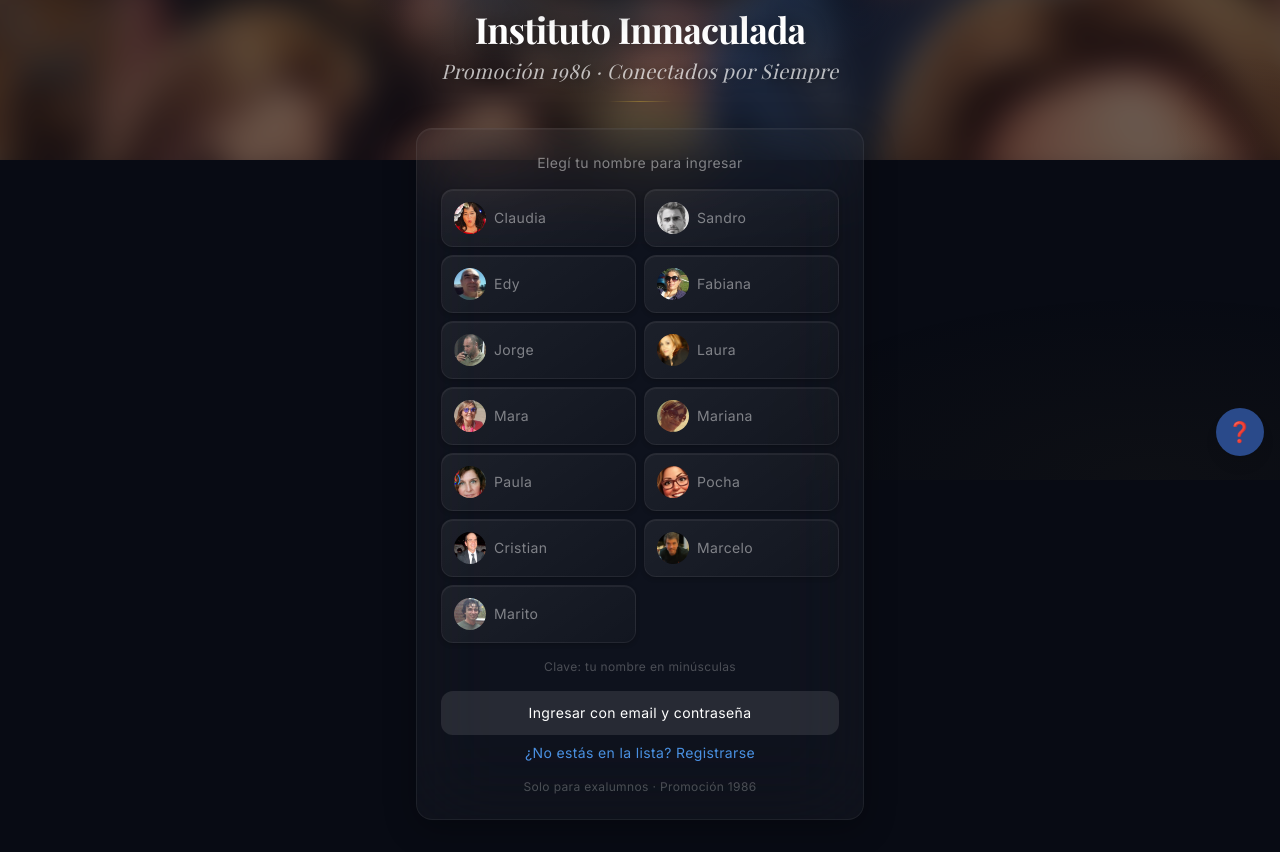
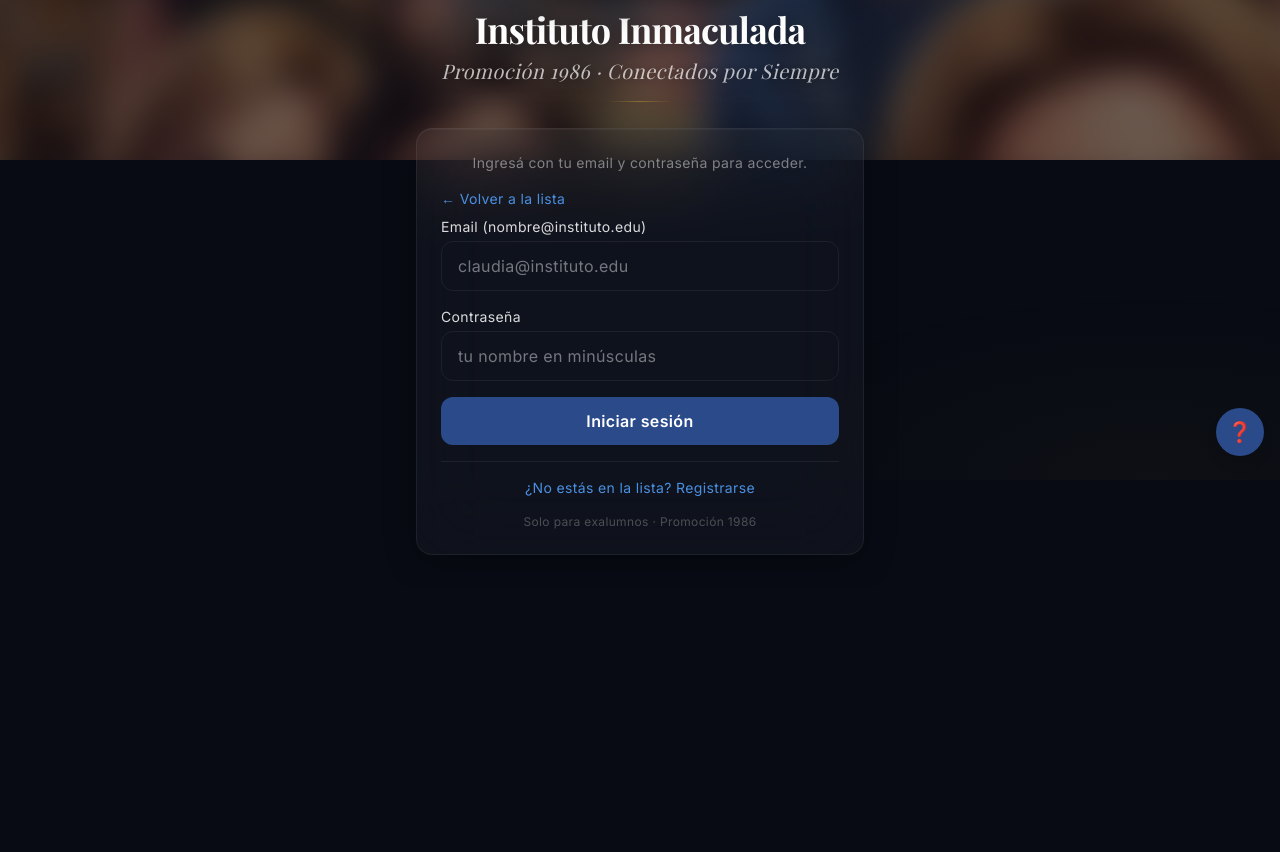
Before and after one commit to webfireone/colegio, a React (Vite) app: page /login in a window 1280 px wide. Shown: the part 320-1172 px from the top of the page. After the commit the page ends 907 px from the top, so only its background shows below. Built offline with nearby package versions, Linux system fonts and the light colour scheme.

Commit message:
Show traditional email login on first entry and hide user list

```diff
--- a/src/components/auth/LoginForm.tsx
+++ b/src/components/auth/LoginForm.tsx
@@ -14,7 +14,7 @@ export function LoginForm() {
   const { login, loginConNombre, cargando, error, limpiarError } = useAuthStore()
   const [email, setEmail] = useState('')
   const [password, setPassword] = useState('')
-  const [modo, setModo] = useState<'form' | 'lista'>('lista')
+  const [modo, setModo] = useState<'form' | 'lista'>('form')
 
   const handleSubmit = async (e: React.FormEvent) => {
     e.preventDefault()
--- a/src/pages/LoginPage.tsx
+++ b/src/pages/LoginPage.tsx
@@ -1,20 +1,13 @@
 import { useNavigate, Navigate } from 'react-router-dom'
-import { getFotoPerfil } from '../utils/fotos'
-import { useAuthStore, USUARIOS_REALES } from '../store/authStore'
+import { useAuthStore } from '../store/authStore'
+import { LoginForm } from '../components/auth/LoginForm'
 
 export function LoginPage() {
   const navigate = useNavigate()
-  const { loginConNombre, cargando, error, limpiarError } = useAuthStore()
   const estaAutenticado = useAuthStore((s) => s.estaAutenticado)
 
   if (estaAutenticado) {
     return <Navigate to="/" replace />
-  }
-
-  const handleClickUsuario = async (nombre: string) => {
-    limpiarError()
-    await loginConNombre(nombre)
-    if (!useAuthStore.getState().error) navigate('/')
   }
 
   return (
@@ -92,46 +85,12 @@ export function LoginPage() {
       <div className="relative z-10 flex-1 flex items-start justify-center px-4 pb-8 -mt-8">
         <div className="w-full max-w-md glass-deep rounded-2xl p-6 shadow-[0_8px_32px_rgba(0,0,0,0.4)]">
           <p className="text-center text-sm text-[var(--color-texto-secundario)] mb-4">
-            Elegí tu nombre para ingresar
+            Ingresá con tu email y contraseña para acceder.
           </p>
 
-          {error && (
-            <div className="p-3 rounded-lg bg-[var(--color-error)]/10 text-[var(--color-error)] text-sm mb-4 text-center animate-fade-in border border-[var(--color-error)]/20" role="alert">
-              {error}
-            </div>
-          )}
+          <LoginForm />
 
-          <div className="grid grid-cols-2 gap-2">
-            {Object.entries(USUARIOS_REALES).map(([key, u]) => (
-              <button
-                key={key}
-                onClick={() => handleClickUsuario(key)}
-                disabled={cargando}
-                className="engraved-pill flex items-center gap-2 p-3 text-left hover-lift"
-              >
-                <div className="w-8 h-8 rounded-full overflow-hidden flex-shrink-0 bg-gradient-to-br from-[var(--color-institucional)] to-[var(--color-celeste)]">
-                  <img
-                    src={getFotoPerfil(u.nombre)}
-                    alt=""
-                    className="w-full h-full object-cover"
-                  />
-                </div>
-                <span className="text-sm font-medium truncate">{u.nombre}</span>
-              </button>
-            ))}
-          </div>
-
-          <p className="text-center text-xs text-[var(--color-texto-terciario)] mt-4">
-            Clave: tu nombre en minúsculas
-          </p>
-
-          <div className="mt-4 grid gap-2">
-            <button
-              onClick={() => navigate('/login/form')}
-              className="w-full py-3 rounded-lg bg-white/10 text-sm text-white font-medium hover:bg-white/15 transition-all"
-            >
-              Ingresar con email y contraseña
-            </button>
+          <div className="mt-4 pt-4 border-t border-[var(--color-border)]">
             <button
               onClick={() => navigate('/registro')}
               className="w-full text-sm text-[var(--color-celeste)] font-medium hover:text-white transition-colors text-center block"
```
